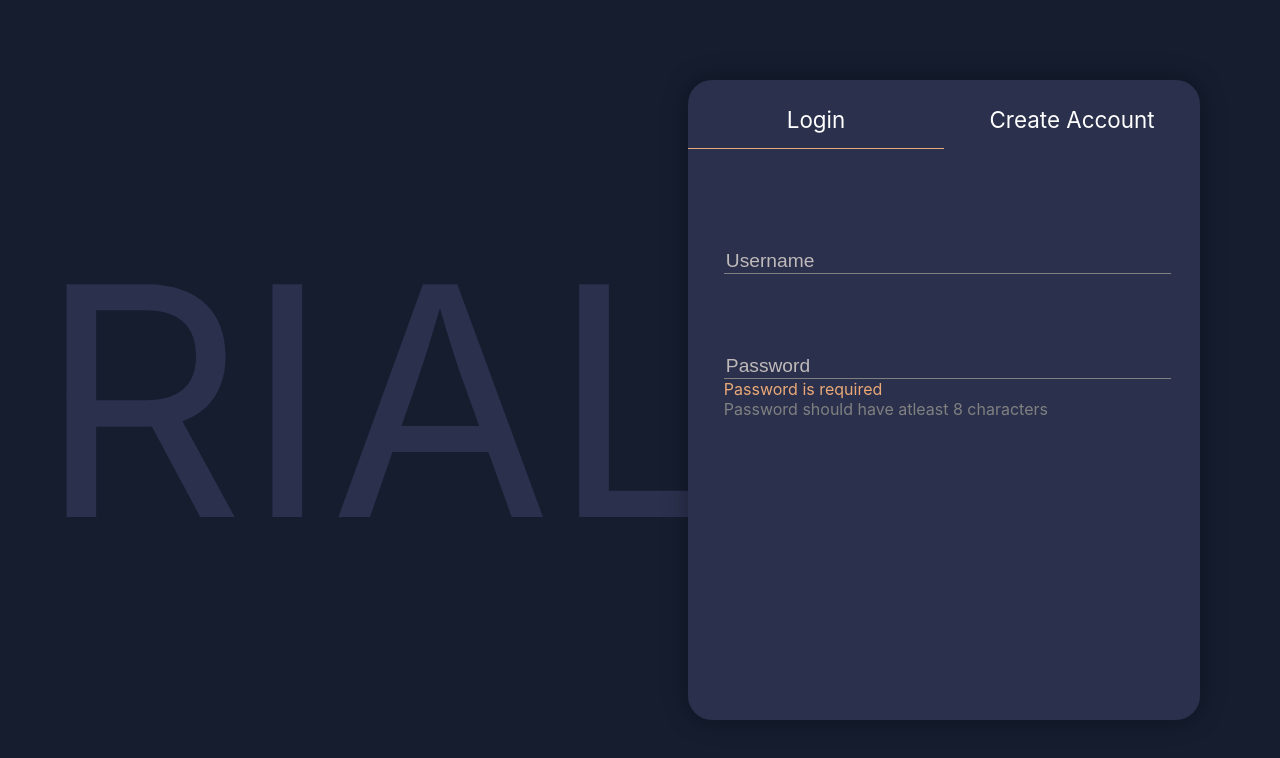
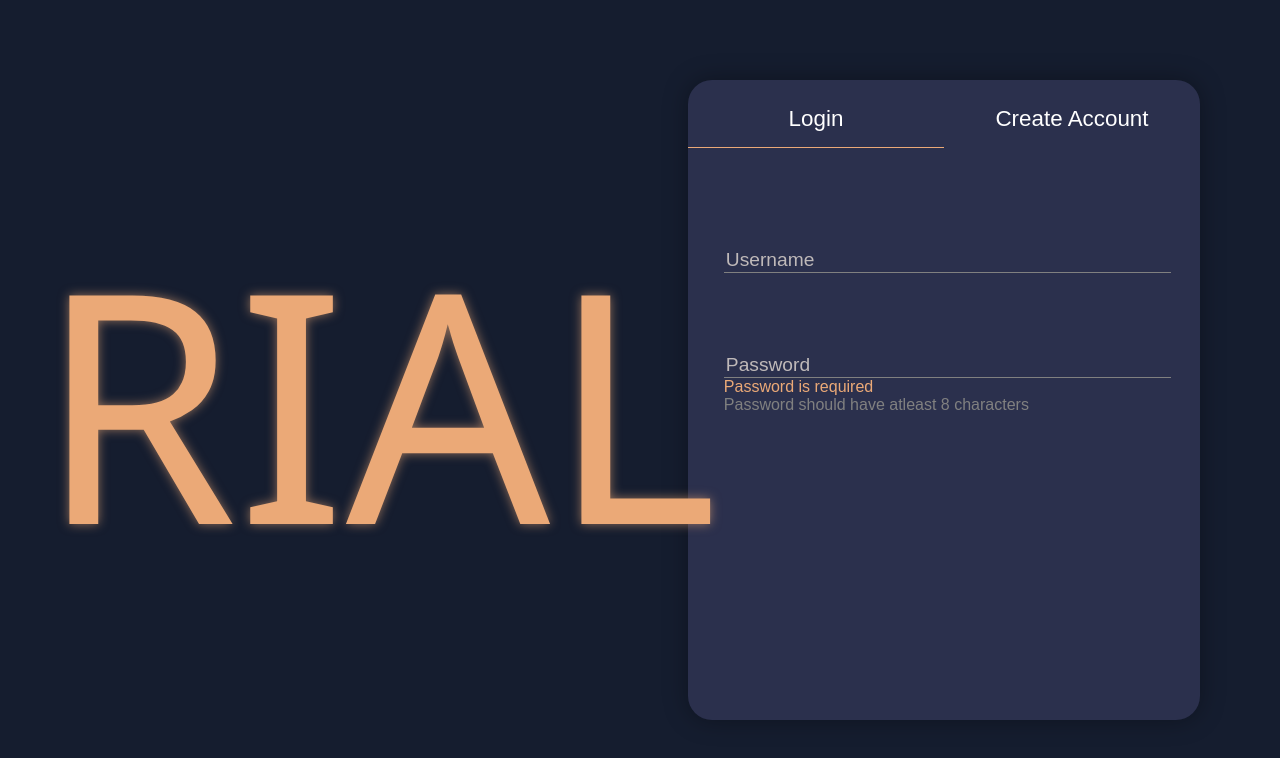
Before and after one commit to amoreX/ecom, a Next.js app: page / in a window 1280 px wide. Shown: the top 758 px of the page. Built offline with nearby package versions, Linux system fonts and the light colour scheme.

Commit message:
logo done

```diff
--- a/app/Components/userauth/Userauth.js
+++ b/app/Components/userauth/Userauth.js
@@ -1,40 +1,41 @@
-"use client"
-import {useState } from 'react'
-import {motion} from "framer-motion";
+"use client";
+import { useState } from "react";
+import { motion } from "framer-motion";
 import Nav from "./Navbar";
 import Cont from "./input";
 
-export default function Auth(){
-	const [login,setIslogin]=useState(true);
-	const [create,setCreate]=useState(false);
+export default function Auth() {
+	const [login, setIslogin] = useState(true);
+	const [create, setCreate] = useState(false);
 
-	const handleLoginclick=()=>{
+	const handleLoginclick = () => {
 		setIslogin(true);
 		setCreate(false);
-	}
+	};
 
-	const handleCreateclick=()=>{
+	const handleCreateclick = () => {
 		setCreate(true);
 		setIslogin(false);
 	};
 
-	return(
+	return (
 		<motion.div
 			initial={{
-			width:'1vw'
+				width: "1vw",
 			}}
 			transition={{
-			delay:1,
-			type:'spring',
-            stiffness:100,
-            damping:10
+				delay: 1,
+				type: "spring",
+				stiffness: 100,
+				damping: 16,
 			}}
 			animate={{
-            width:'40vw'
+				width: "40vw",
 			}}
-		id="auth-container">
+			id="auth-container"
+		>
 			<Nav login={handleLoginclick} isclick={login} create={handleCreateclick}></Nav>
-			<Cont login={login} create={create}  ></Cont>
+			<Cont login={login} create={create}></Cont>
 		</motion.div>
-	)
+	);
 }
--- a/app/Logo.js
+++ b/app/Logo.js
@@ -1,24 +1,36 @@
-import {motion} from 'framer-motion'
-export default function Logo(){
-    const list=["R","I","A","L"]
-    return(
-        <div id="logo">
-            <motion.div initial={{y:-600}}transition={{delay:1,
-			type:'spring',
-            stiffness:100,
-            damping:14}} animate={{y:0}}>R</motion.div>
-            <motion.div initial={{y:600}}transition={{delay:1,
-			type:'spring',
-            stiffness:100,
-            damping:14}} animate={{y:0}}>I</motion.div>
-            <motion.div initial={{y:-600}}transition={{delay:1,
-			type:'spring',
-            stiffness:100,
-            damping:14}} animate={{y:0}}>A</motion.div>
-            <motion.div initial={{y:600}}transition={{delay:1,
-			type:'spring',
-            stiffness:100,
-            damping:14}} animate={{y:0}}>L</motion.div>
-        </div>
-    )
+import { motion } from "framer-motion";
+export default function Logo() {
+	const list = ["R", "I", "A", "L"];
+	return (
+		<div id="logo">
+			<motion.div
+				initial={{ y: -600 }}
+				transition={{ delay: 1, type: "spring", stiffness: 100, damping: 19 }}
+				animate={{ y: 0 }}
+			>
+				R
+			</motion.div>
+			<motion.div
+				initial={{ y: 600 }}
+				transition={{ delay: 1, type: "spring", stiffness: 100, damping: 19 }}
+				animate={{ y: 0 }}
+			>
+				I
+			</motion.div>
+			<motion.div
+				initial={{ y: -600 }}
+				transition={{ delay: 1, type: "spring", stiffness: 100, damping: 19 }}
+				animate={{ y: 0 }}
+			>
+				A
+			</motion.div>
+			<motion.div
+				initial={{ y: 600 }}
+				transition={{ delay: 1, type: "spring", stiffness: 100, damping: 19 }}
+				animate={{ y: 0 }}
+			>
+				L
+			</motion.div>
+		</div>
+	);
 }
--- a/app/globals.scss
+++ b/app/globals.scss
@@ -3,7 +3,7 @@ body{
 	margin:0px;
 }
 main{
-	font-family: "inter";
+	font-family: Arial, Helvetica, sans-serif;
 	height:100vh;
 	width:100vw;
 	background: #151D2F;
@@ -13,7 +13,9 @@ main{
 
   #main-container{
 	#logo{
+		font-family:system-ui, -apple-system, BlinkMacSystemFont, 'Segoe UI', Roboto, Oxygen, Ubuntu, Cantarell, 'Open Sans', 'Helvetica Neue', sans-serif;
 		position:absolute;
+		z-index:10;
 		color:white;
 		display: flex;
 		height:100vh;
@@ -22,6 +24,8 @@ main{
 		font-size: 20rem;
 		cursor:default;
 		color:#2B304D;
+		animation: glow 1s  ease-out forwards;
+		animation-delay: 3.6s;
 		// border:1px solid  #EBA977;
 
 
@@ -129,3 +133,32 @@ main{
 		  }
 		}
 	}
+
+	@keyframes glow{
+		0%{
+			color:#2B304D;
+			text-shadow:transparent;
+		}
+		20%{
+            color:#EBA977;
+			text-shadow:0px 0px 11px #eba97799;
+        }
+		45%{
+			color:#2B304D;
+			text-shadow:transparent;
+
+		}
+		65%{
+			color:#EBA977;
+			text-shadow:0px 0px 11px #eba97799;
+		}
+		90%{
+			color:#2B304D;
+			text-shadow:transparent;
+
+		}
+		100%{
+			color:#EBA977;
+			text-shadow:0px 0px 11px #eba97799;
+		}
+	}
```
Lines whose indentation alone changed are shown as unchanged.
